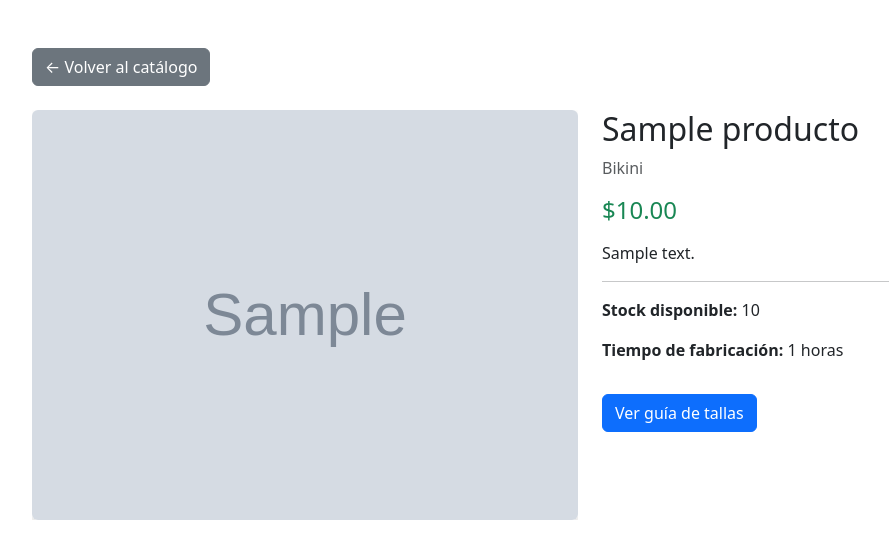
After one commit to AlysonHenao/Akima, a Django app: page /producto/1/ in a window 1280 px wide. The commit adds this page. Shown: the top 559 px of the page, without its empty margins (50-939 px from the left). Run offline with Django 5.2, Linux system fonts and the light colour scheme; tables that the repository leaves empty hold one stand-in row (values such as "Sample post"); grey boxes marked "Sample" are stand-in pictures.

Commit message:
RF-04 product detail with carousel

```diff
--- a/Akima/urls.py
+++ b/Akima/urls.py
@@ -28,6 +28,8 @@ urlpatterns = [
     path('new_product/',crochetViews.new_product,name='new_product'),
     path('employee/', crochetViews.employee),
     path('producto/toggle/<int:producto_id>/', crochetViews.toggle_producto, name='toggle_producto'),
+    path('producto/<int:producto_id>/', crochetViews.producto_detalle, name='producto_detalle'),
+
 ]
 
 urlpatterns += static(settings.MEDIA_URL, document_root=settings.MEDIA_ROOT)
--- /dev/null
+++ b/crochet/templates/producto_detalle.html
@@ -0,0 +1,116 @@
+<!DOCTYPE html>
+<html lang="es">
+<head>
+    <meta charset="UTF-8">
+    <title>{{ producto.nombre }} - Akima</title>
+    <link href="https://cdn.jsdelivr.net/npm/bootstrap@5.3.2/dist/css/bootstrap.min.css" rel="stylesheet">
+</head>
+<body>
+
+<div class="container mt-5">
+
+    <a href="/" class="btn btn-secondary mb-4">← Volver al catálogo</a>
+
+    <div class="row">
+
+        <div class="col-md-6">
+
+            <div id="carouselProducto" class="carousel slide" data-bs-ride="carousel">
+
+                <div class="carousel-inner">
+
+                    {% for img in producto.imagenes.all %}
+                        <div class="carousel-item {% if forloop.first %}active{% endif %}">
+                            <img src="{{ img.url_imagen.url }}"
+                                 class="d-block w-100 rounded shadow"
+                                 style="max-height:500px; object-fit:cover;">
+                        </div>
+                    {% empty %}
+                        <div class="carousel-item active">
+                            <div class="bg-light p-5 text-center">
+                                Sin imágenes
+                            </div>
+                        </div>
+                    {% endfor %}
+
+                </div>
+
+                {% if producto.imagenes.count > 1 %}
+                <button class="carousel-control-prev" type="button"
+                        data-bs-target="#carouselProducto"
+                        data-bs-slide="prev">
+                    <span class="carousel-control-prev-icon"></span>
+                </button>
+
+                <button class="carousel-control-next" type="button"
+                        data-bs-target="#carouselProducto"
+                        data-bs-slide="next">
+                    <span class="carousel-control-next-icon"></span>
+                </button>
+                {% endif %}
+
+            </div>
+
+        </div>
+
+
+        <div class="col-md-6">
+
+            <h2>{{ producto.nombre }}</h2>
+            <p class="text-muted">{{ producto.categoria }}</p>
+
+            <h4 class="text-success mb-3">${{ producto.precio }}</h4>
+
+            <p>{{ producto.descripcion }}</p>
+
+            <hr>
+
+            <p><strong>Stock disponible:</strong> {{ producto.stock }}</p>
+
+            <p><strong>Tiempo de fabricación:</strong>
+                {{ producto.tiempo_fabricacion }} horas
+            </p>
+
+
+            {% if producto.guia_tallas %}
+            <button type="button"
+                    class="btn btn-primary mt-3"
+                    data-bs-toggle="modal"
+                    data-bs-target="#guiaTallasModal">
+                Ver guía de tallas
+            </button>
+            {% endif %}
+
+        </div>
+
+    </div>
+
+</div>
+
+{% if producto.guia_tallas %}
+<div class="modal fade" id="guiaTallasModal" tabindex="-1">
+  <div class="modal-dialog modal-xl modal-dialog-centered">
+    <div class="modal-content">
+
+      <div class="modal-header">
+        <h5 class="modal-title">Guía de Tallas</h5>
+        <button type="button" class="btn-close" data-bs-dismiss="modal"></button>
+      </div>
+
+      <div class="modal-body text-center">
+        <img src="{{ producto.guia_tallas.url }}"
+             class="img-fluid rounded shadow"
+             style="max-height:80vh; object-fit:contain;">
+      </div>
+
+    </div>
+  </div>
+</div>
+{% endif %}
+
+
+
+<script src="https://cdn.jsdelivr.net/npm/bootstrap@5.3.2/dist/js/bootstrap.bundle.min.js"></script>
+
+</body>
+</html>
--- a/crochet/views.py
+++ b/crochet/views.py
@@ -97,6 +97,21 @@ def toggle_producto(request, producto_id):
 
     return redirect('new_product')
 
+def producto_detalle(request, producto_id):
+    producto = get_object_or_404(
+        Producto.objects.prefetch_related(
+            'colores__id_color_general',
+            'imagenes'
+        ),
+        id=producto_id,
+        activo=True
+    )
+
+    return render(request, 'producto_detalle.html', {
+        'producto': producto
+    })
+
+
 def employee(request):
     """Vista de empleados (por implementar)"""
     return render(request, 'employee.html')
```
Also changed, not shown: crochet/templates/home.html (+18 -14 lines), media/guias/tallas/WhatsApp_Image_2025-04-16_at_09.33.11.webp (added), 1 other file.
